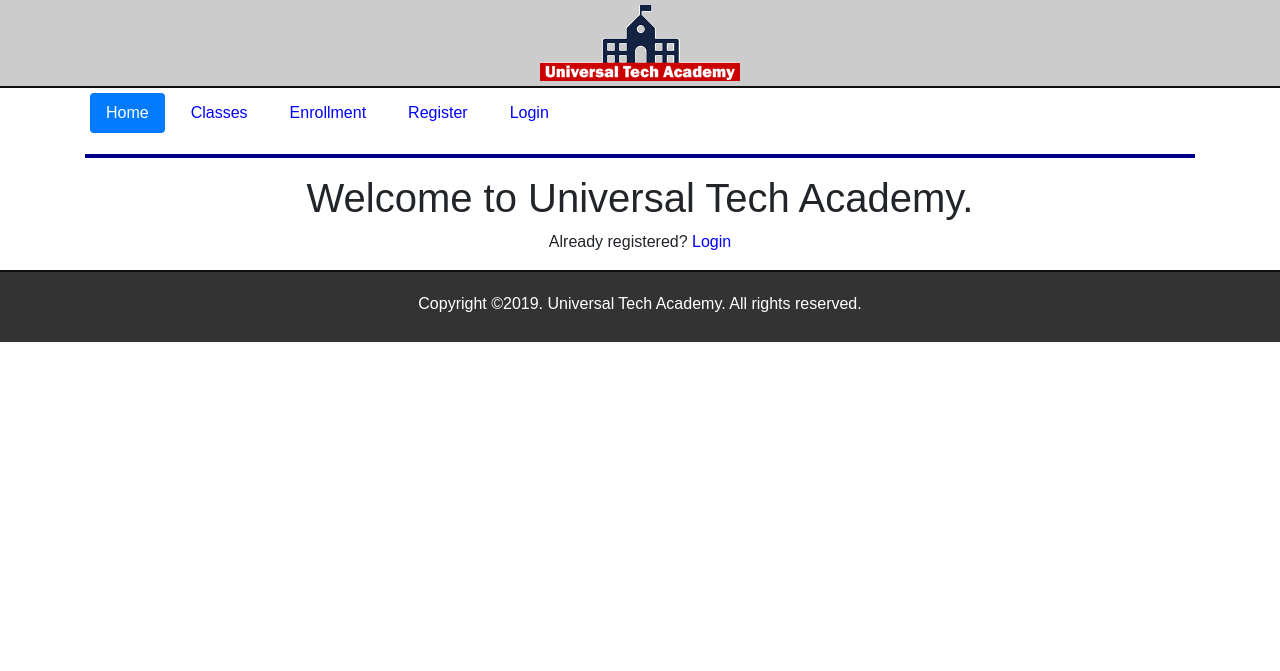
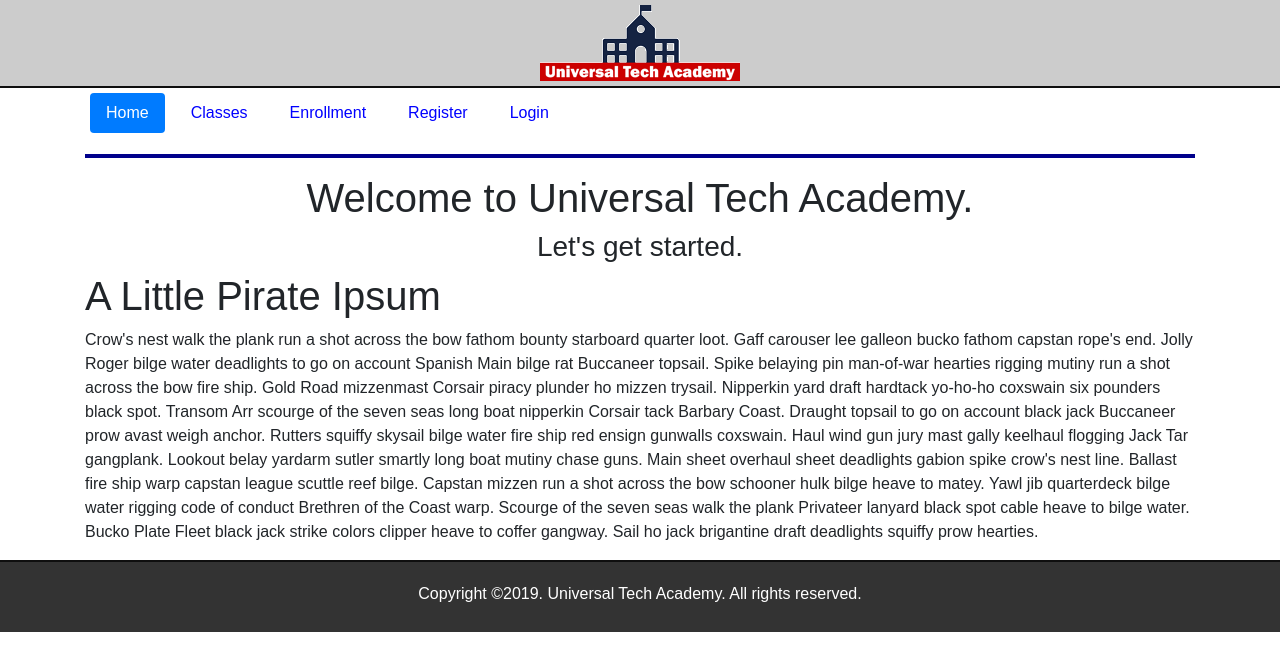
Before and after one commit to GeneAr1/enrollment, a Flask app: page / in a window 1280 px wide. Shown: the top 671 px of the page. Run offline with Flask 2, Linux system fonts and the light colour scheme; the visitor is signed in with stand-in values (Sample User, id 1); some libraries are stand-ins or nearby versions.

Commit message:
Ver 3.61 logout route session
1 set up sessions for enrollment and logout routes

2 build loguout route

```diff
--- a/application/routes.py
+++ b/application/routes.py
@@ -41,6 +41,17 @@ def login():
             flash(f'Sorry, there seems to be a problem', 'danger')
 
     return render_template("login.html", title="Login", form=form, login = True)
+
+# Logout route
+
+@app.route('/logout')
+def logout():
+        session['user_id'] = False
+        session.pop('username', None)
+        return redirect(url_for('index'))
+
+
+# Courses Route
 
 @app.route('/courses/')      #added second forward slash to pattern v1.49a
 @app.route('/courses/<term>')
@@ -95,9 +106,15 @@ def register():
     # to form from args so POST will recieve data
 @app.route('/enrollment', methods=["GET", "POST"])
 def enrollment():
+
+    #if user already loged in jsut check for username
+    if not session.get('username'):
+        return redirect(url_for('index'))
+
     courseID = request.form.get('courseID')
     courseTitle = request.form.get('title')
-    user_id = 1      #for testing in future will be session varialbe v3.4
+    # user_id = 1      #for testing in future will be session varialbe v3.4
+    user_id = session.get('user_id')
 
     if courseID:        #check if coming from enrollment page ID will be present in form
         if Enrollment.objects(user_id=user_id, courseID=courseID):
--- a/application/templates/index.html
+++ b/application/templates/index.html
@@ -6,13 +6,19 @@
         <div class="col-md-12 text-center">
             <h1>Welcome to Universal Tech Academy.</h1>
 
-            {% if login %}
+            {% if session['username'] %}
             <h3>Let's get started.</h3>
             {% else %}
             <p>Already registered? <a href="{{ url_for('login') }}">Login</a></p>
             {% endif %}
 
+            <div style="text-align:left">
+                <h1>A Little Pirate Ipsum</h1>
+
+                <p>Crow's nest walk the plank run a shot across the bow fathom bounty starboard quarter loot. Gaff carouser lee galleon bucko fathom capstan rope's end. Jolly Roger bilge water deadlights to go on account Spanish Main bilge rat Buccaneer topsail. Spike belaying pin man-of-war hearties rigging mutiny run a shot across the bow fire ship. Gold Road mizzenmast Corsair piracy plunder ho mizzen trysail. Nipperkin yard draft hardtack yo-ho-ho coxswain six pounders black spot. Transom Arr scourge of the seven seas long boat nipperkin Corsair tack Barbary Coast. Draught topsail to go on account black jack Buccaneer prow avast weigh anchor. Rutters squiffy skysail bilge water fire ship red ensign gunwalls coxswain. Haul wind gun jury mast gally keelhaul flogging Jack Tar gangplank. Lookout belay yardarm sutler smartly long boat mutiny chase guns. Main sheet overhaul sheet deadlights gabion spike crow's nest line. Ballast fire ship warp capstan league scuttle reef bilge. Capstan mizzen run a shot across the bow schooner hulk bilge heave to matey. Yawl jib quarterdeck bilge water rigging code of conduct Brethren of the Coast warp. Scourge of the seven seas walk the plank Privateer lanyard black spot cable heave to bilge water. Bucko Plate Fleet black jack strike colors clipper heave to coffer gangway. Sail ho jack brigantine draft deadlights squiffy prow hearties.</p>
             </div>
+
+        </div>
     </div>
 
 
```
Also changed, not shown: Project Outline.md (+2 -0 lines).
